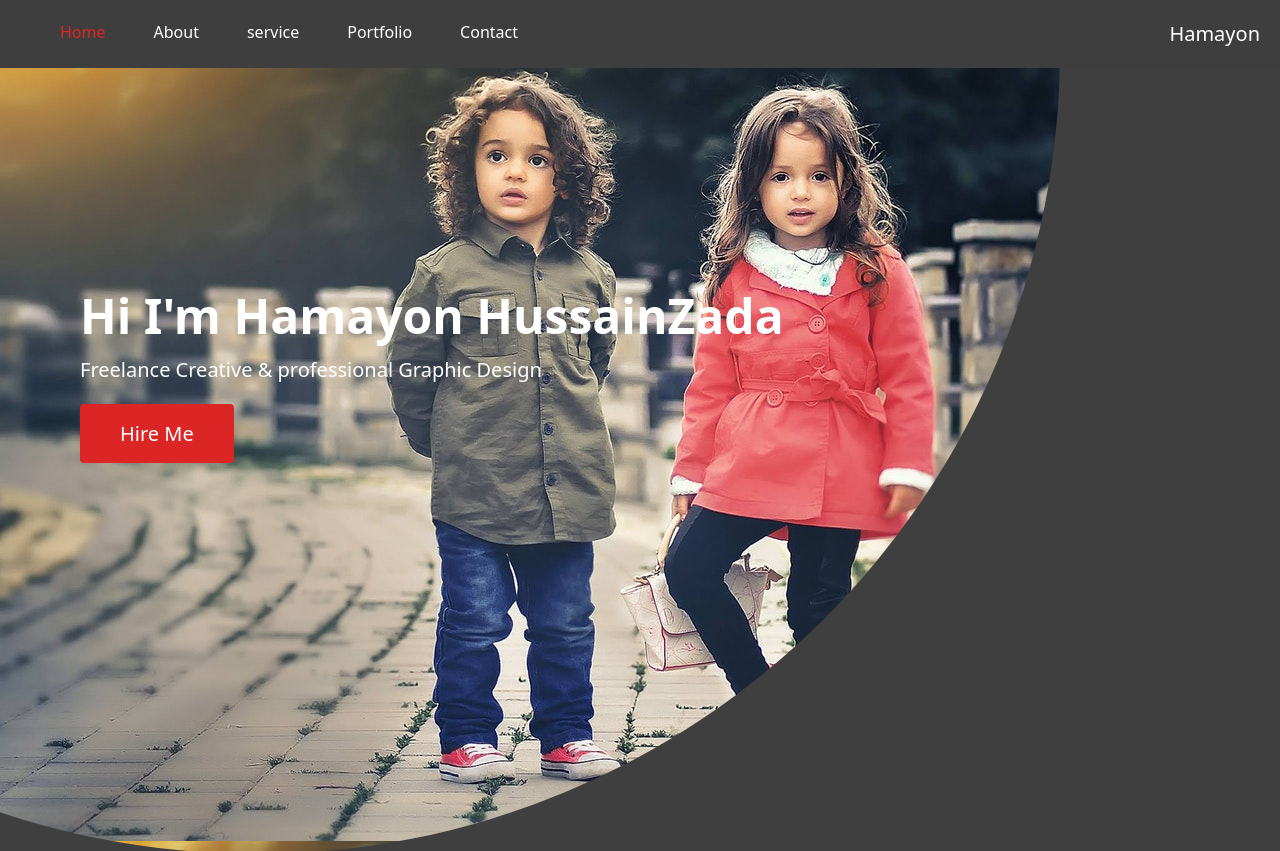
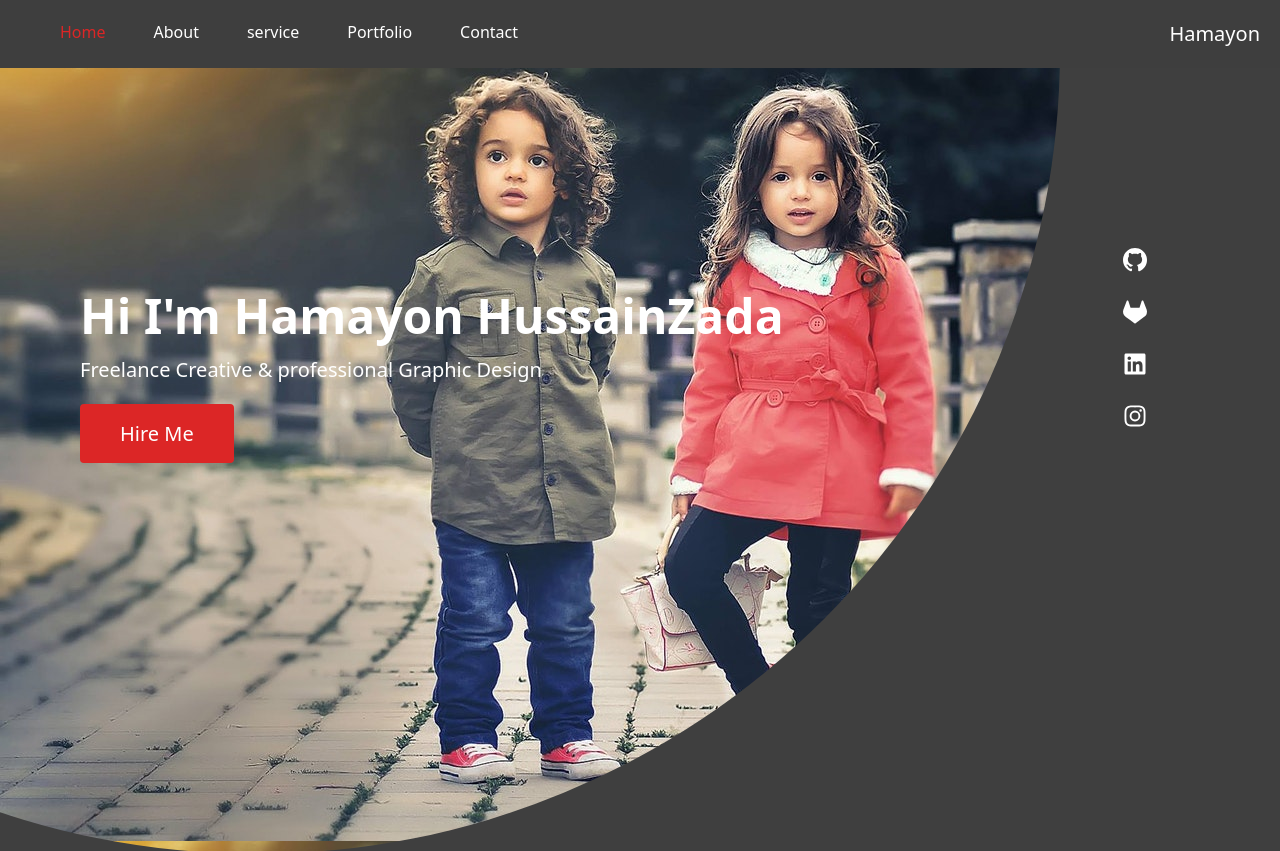
Before and after one commit to Hussainzada2022/navbar-with-tailwind, a website: page src/index.html in a window 1280 px wide. Shown: the top 851 px of the page. Drawn offline with nearby package versions, Linux system fonts and the light colour scheme; files that its build step writes are made by us from their sources.

Commit message:
Adding social links

```diff
--- a/src/index.html
+++ b/src/index.html
@@ -45,7 +45,14 @@
       <a href="#" class="Hire-btn">Hire Me</a>
     </div>
   </div>
-
+  <div class="social">
+    <ul class="ul-list-social">
+      <li class="social-li"><i class="fab fa-github"></i></li>
+      <li class="social-li"><i class="fab fa-gitlab"></i></li>
+      <li class="social-li"><i class="fab fa-linkedin"></i></li>
+      <li class="social-li"><i class="fab fa-instagram"></i></li>
+    </ul>
+  </div>
   <div class="details">
     <div class="photo-intro">
       <img class="pic-intro" src="../public/myPhoto.jpg" alt="">
--- a/src/input.css
+++ b/src/input.css
@@ -61,6 +61,17 @@
     .photo-intro{
         @apply md:w-[40%] md:h-[100%] w-[90%] mx-auto
     }
+    /* social media links*/
+    .social{
+        @apply xl:w-20 md:h-40 absolute xl:right-20 xl:top-56 xl:text-2xl text-xs text-white flex bottom-1 right-5
+    }
+    .ul-list-social{
+        @apply flex gap-8 xl:block
+    }
+    .social-li{
+        @apply my-5 cursor-pointer hover:text-red-600
+    }
+    /* Introduction part*/
     .introduction{
         @apply md:w-[60%] md:h-[100%] md:mt-10
     }
```
